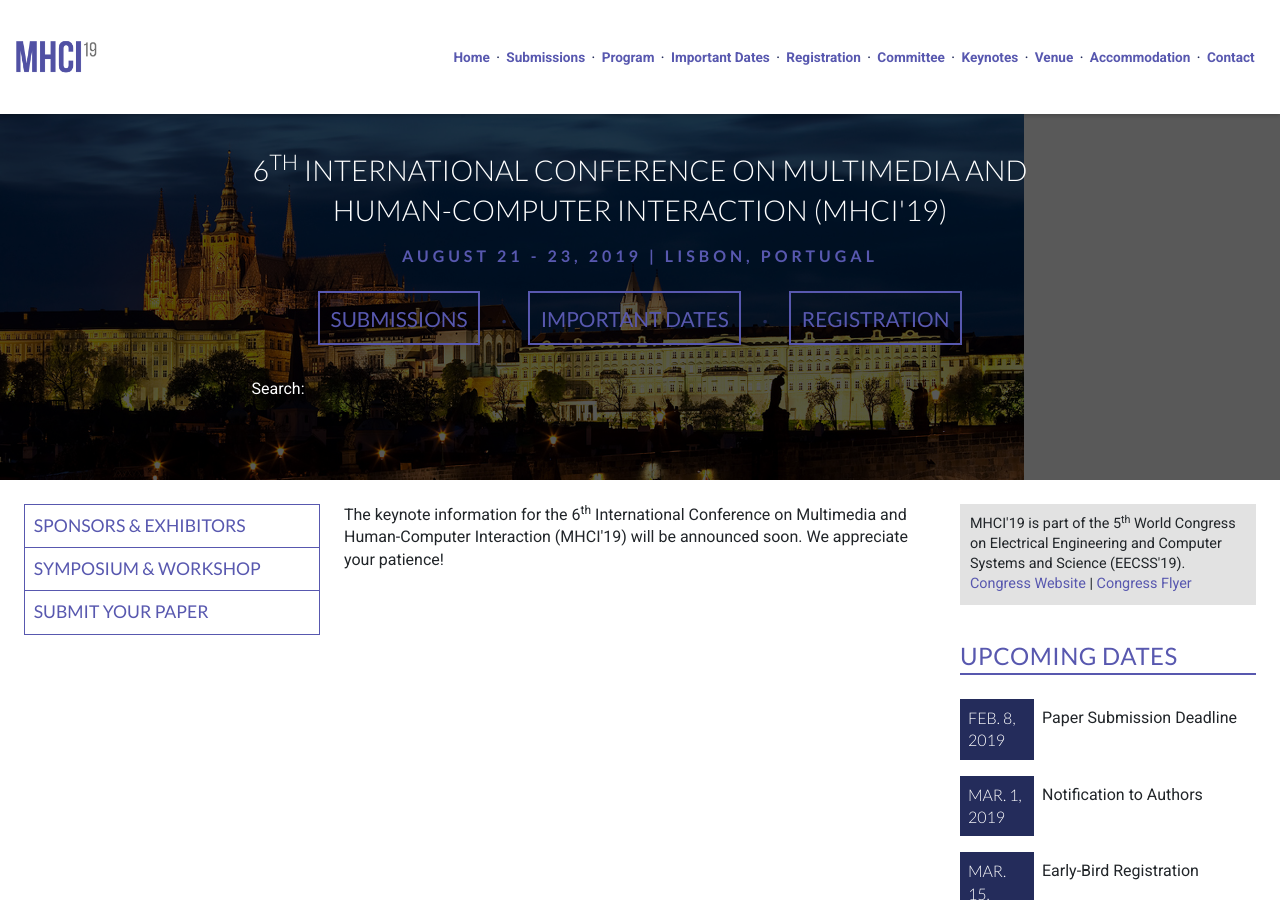
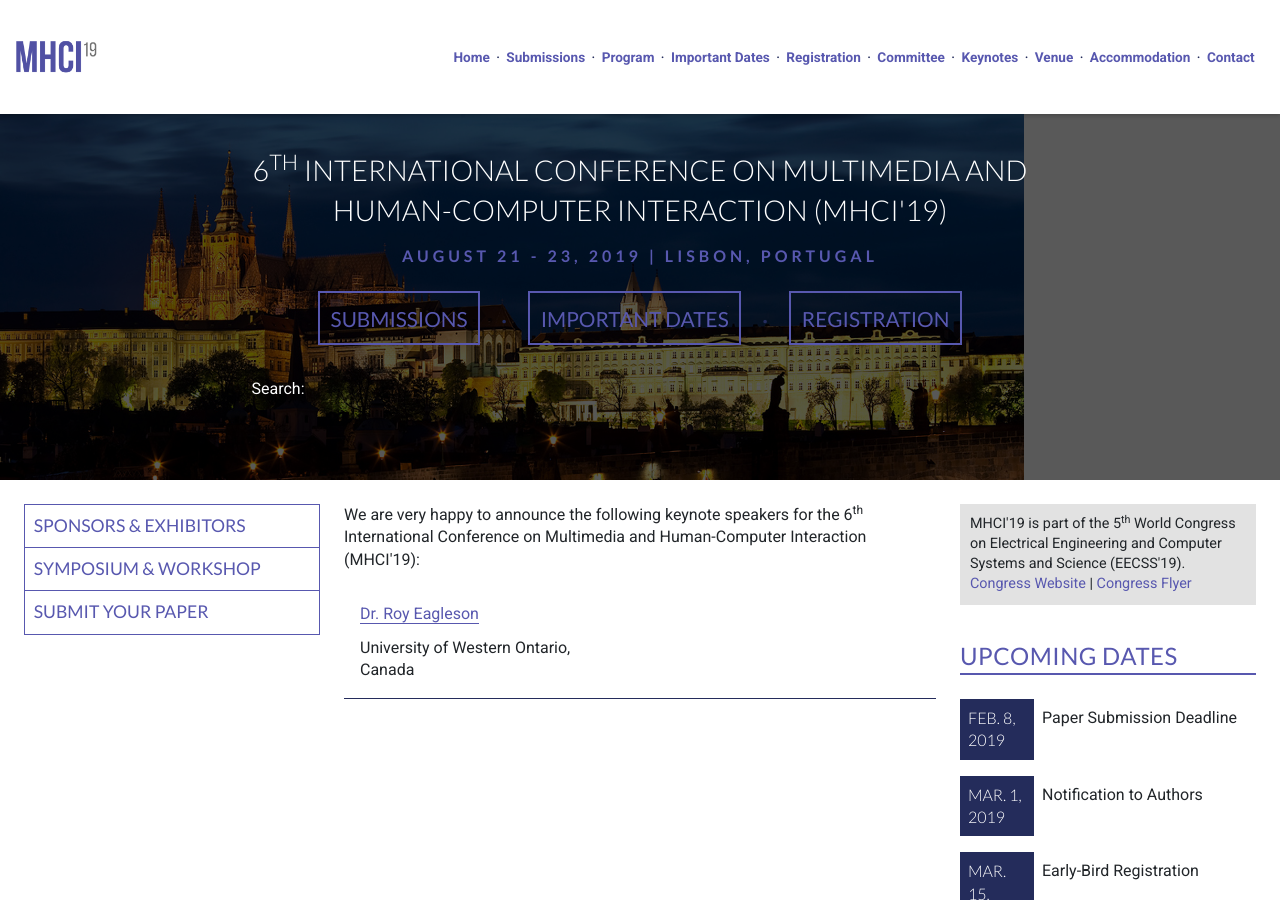
Before and after one commit to intaset/mhciconference, a Jekyll site: the page built from keynote.html, in a window 1280 px wide and 900 px high. Built offline with Jekyll 4.4.1, drawn with Linux system fonts in a browser that asks for light colours; nearby versions of some CDN libraries; Markdown is read by kramdown in place of the engine named in the settings; comment, search, counter and statistics services are not loaded.

Commit message:
added keynote

```diff
--- a/keynote.html
+++ b/keynote.html
@@ -7,19 +7,19 @@ keyword: computer science conference, multimedia conference, human computer inte
 
 <div class="unit unit-s-1 unit-m-1-4-1 unit-l-1-4-1">
   <div class="unit-spacer content">
-    <p class="body">The keynote information for the 6<sup>th</sup> International Conference on Multimedia and Human-Computer Interaction (MHCI'19) will be announced soon. We appreciate your patience!</p>
+    <!--<p class="body">The keynote information for the 6<sup>th</sup> International Conference on Multimedia and Human-Computer Interaction (MHCI'19) will be announced soon. We appreciate your patience!</p>-->
 
-   <!--  <p class="body">We are very happy to announce the following keynote speakers for the 6<sup>th</sup> International Conference on Multimedia and Human-Computer Interaction (MHCI'19):</p>
+   <p class="body">We are very happy to announce the following keynote speakers for the 6<sup>th</sup> International Conference on Multimedia and Human-Computer Interaction (MHCI'19):</p>
 
     <div class="keynotes">
     <div class="unit unit-s-1-1 unit-s-1-2 unit-m-1-2 unit-l-1-2">
       <div class="unit-spacer">
-      <a href="#Dr. Qiyin Fang">Dr. Qiyin Fang</a><br>
-           <p class="body">McMaster University, Canada</p>
+      <a href="#Dr. Roy Eagleson">Dr. Roy Eagleson</a><br>
+           <p class="body">University of Western Ontario, Canada</p>
       </div>
     </div>
 
-  </div> --> <!-- End Keynotes -->
+  </div>  <!-- End Keynotes -->
 
 <!--   <span class="anchor" id="Dr. Qiyin Fang"></span>
   <div class="keynote-info">
```
Also changed, not shown: index.html (+5 -4 lines), 2 other files.
